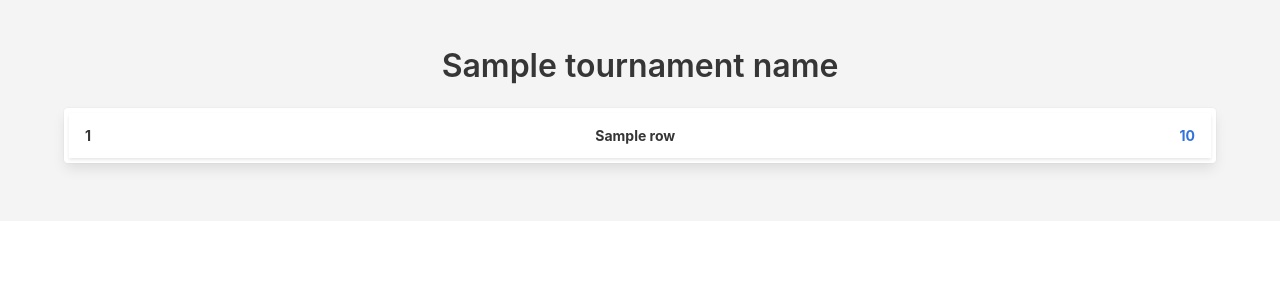
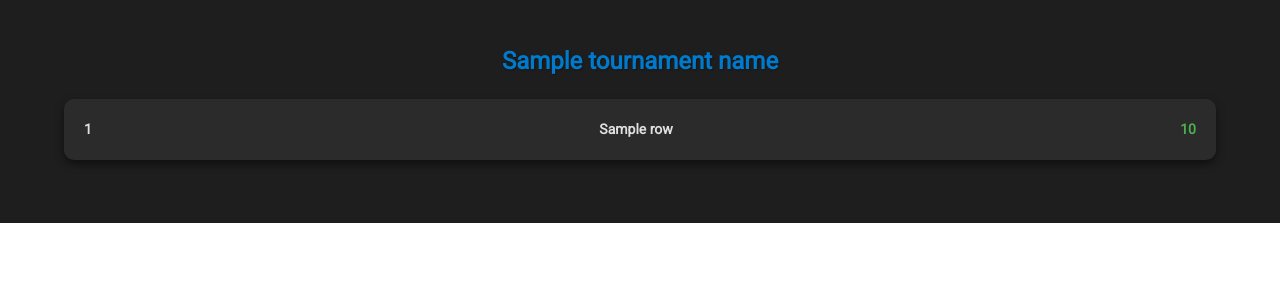
Before and after one commit to cjt243/flask-golf, a Flask app: template templates/leaderboard.html in a window 1280 px wide. Shown: the top 300 px of the page. Run offline with Flask 3, Linux system fonts and the light colour scheme; the template is opened without the code that fills it: most values are stand-ins (such as "Sample title", 1, 10 or a date in 2020).

Commit message:
Modernized template

```diff
--- a/templates/leaderboard.html
+++ b/templates/leaderboard.html
@@ -6,38 +6,76 @@
     <meta name="viewport" content="width=device-width, initial-scale=1.0">
     <title>{{ tournament_name }}</title>
     <link rel="stylesheet" href="https://cdnjs.cloudflare.com/ajax/libs/bulma/0.9.3/css/bulma.min.css">
-    <link href='https://fonts.googleapis.com/css?family=:Lexend' rel='stylesheet'>
+    <link href='https://fonts.googleapis.com/css?family=Roboto' rel='stylesheet'>
     <style>
         body {
-            background-color: #f4f4f4;
+            background-color: #1e1e1e;
+            font-family: 'Roboto', sans-serif;
+            color: #e0e0e0;
         }
         .card {
-            margin-bottom: 10px; /* Reduced margin */
-            padding: 5px; /* Added padding for better spacing */
-            font-size: 14px; /* Smaller font size to fit more entries */
+            margin-bottom: 15px;
+            padding: 10px;
+            border-radius: 10px;
+            box-shadow: 0 4px 8px rgba(0, 0, 0, 0.5);
+            background-color: #2b2b2b;
+            font-size: 14px;
+            transition: all 0.3s ease;
+        }
+        .card-header {
+            box-shadow: none;
         }
         .card-header-title {
-            font-size: 14px; /* Smaller font size */
+            width: 100%;
+            padding: 10px;
+            font-size: 14px;
             font-weight: bold;
             display: flex;
             justify-content: space-between;
-            align-items: center; /* Align items vertically */
+            align-items: center;
+            border-radius: 10px;
+            background: none;
+            color: #e0e0e0;
         }
         .card-content {
-            display: none; /* Initially hide the content */
+            display: none;
             align-items: end;
+            transition: all 0.3s ease;
         }
         .chip {
             display: inline-block;
             padding: 5px 10px;
             margin: 5px;
-            background-color: #e0e0e0;
+            background-color: #007acc;
+            color: #fff;
             border-radius: 25px;
-            font-size: 12px; /* Smaller font size for chips */
+            font-size: 12px;
+            transition: background-color 0.3s ease;
+        }
+        .chip:hover {
+            background-color: #005fa3;
         }
         .score {
-            color: #3273dc;
             font-weight: bold;
+            transition: color 0.3s ease;
+        }
+        .high-score {
+            color: #4caf50;
+        }
+        .low-score {
+            color: #f44336;
+        }
+        .card:hover {
+            box-shadow: 0 8px 16px rgba(0, 0, 0, 0.7);
+            background-color: #343434;
+        }
+        .title {
+            font-size: 24px;
+            font-weight: bold;
+            text-align: center;
+            margin-bottom: 20px;
+            color: #007acc;
+            text-shadow: 1px 1px 2px rgba(0, 0, 0, 0.3);
         }
     </style>
 </head>
@@ -45,19 +83,19 @@
 <body>
     <section class="section">
         <div class="container">
-            <h1 class="title has-text-centered">{{ tournament_name }}</h1>
+            <h1 class="title">{{ tournament_name }}</h1>
             {% for row in results %}
-            <div class="card">
-                <header class="card-header" onclick="toggleContent(this)">
+            <div class="card" onclick="toggleContent(this)" aria-expanded="false" role="button">
+                <header class="card-header">
                     <div class="card-header-title">
                         <span>{{ row.RANK }}</span>
                         <span>{{ row.ENTRY_NAME }}</span>
-                        <span class="score">{{ row.TEAM_SCORE }}</span>
+                        <span class="score {% if row.TEAM_SCORE < 0 %}low-score{% else %}high-score{% endif %}">{{ row.TEAM_SCORE }}</span>
                     </div>
                 </header>
                 <div class="card-content">
                     {% for selection in row.SELECTIONS.split(',') %}
-                    <span class="chip">{{ selection.strip() }}</span>
+                    <span class="chip" aria-label="Player: {{ selection.strip() }}">{{ selection.strip() }}</span>
                     {% endfor %}
                 </div>
             </div>
@@ -66,13 +104,11 @@
     </section>
 
     <script>
-        function toggleContent(header) {
-            var content = header.nextElementSibling;
-            if (content.style.display === 'block') {
-                content.style.display = 'none';
-            } else {
-                content.style.display = 'block';
-            }
+        function toggleContent(card) {
+            var content = card.querySelector('.card-content');
+            var isExpanded = card.getAttribute('aria-expanded') === 'true';
+            card.setAttribute('aria-expanded', !isExpanded);
+            content.style.display = isExpanded ? 'none' : 'block';
         }
     </script>
 </body>
```
